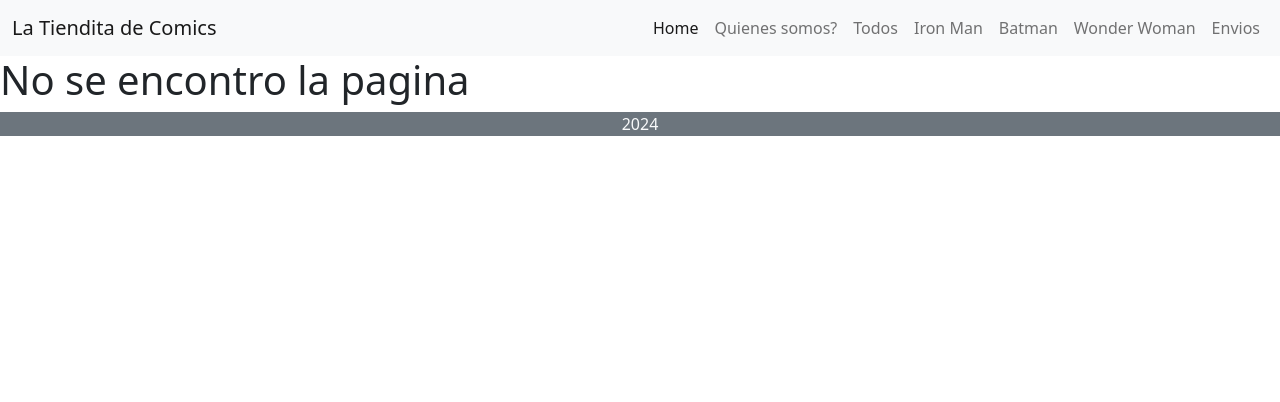
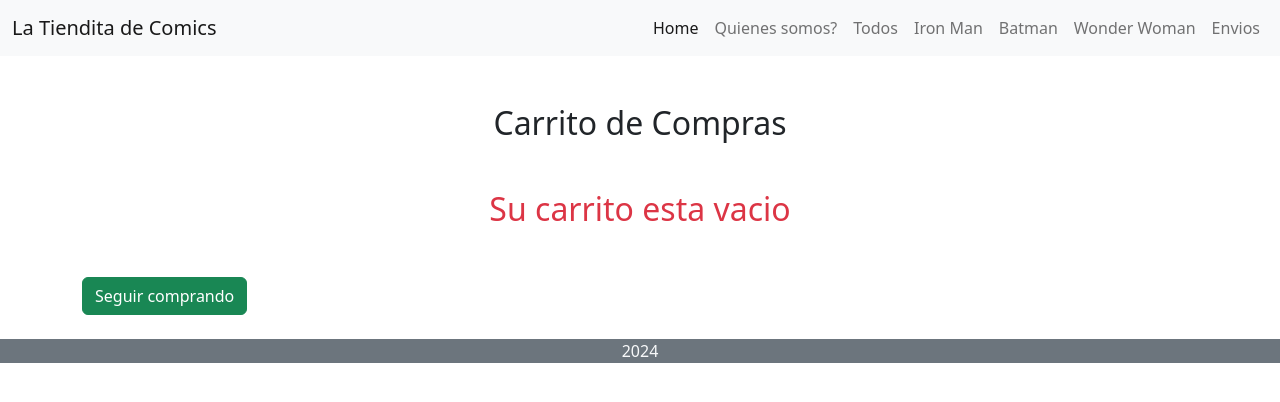
Before and after one commit to victor-villafane/DWM3AP, a PHP site: page /index.php?sec=carrito in a window 1280 px wide. Shown: the top 402 px of the page. Run offline with PHP 8.4, Linux system fonts and the light colour scheme.

Commit message:
Carrito de compras

```diff
--- /dev/null
+++ b/class/Carrito.php
@@ -0,0 +1,44 @@
+<?php
+
+class Carrito{
+    /**Agregar un item */
+    public function add_item(int $productoID, int $cantidad)
+    {
+        $item = (new Comic())->catalogo_x_id($productoID);
+        if($item){
+            $_SESSION['carrito'][$productoID] = [
+                "titulo" => $item->getTitulo(),
+                "portada" => $item->getPortada(),
+                "precio" => $item->getPrecio(),
+                "cantidad" => $cantidad
+            ];
+        }
+    }
+    /**Eliminar un item */
+    public function delete_item_carrito($id){
+        if( isset($_SESSION["carrito"][$id]) ){
+            unset($_SESSION["carrito"][$id]);
+        }
+    }
+    /**Devolver el carrito completo */
+    public function get_carrito() : array
+    {
+        if( isset($_SESSION["carrito"]) ){
+            return $_SESSION["carrito"];
+        }
+        return [];
+    }
+    /**Actualizar cantidades*/
+    public function update_carrito(array $cantidades){
+        foreach ($cantidades as $id => $cantidad) {
+            if( isset($_SESSION["carrito"][$id]) ){
+            $_SESSION["carrito"][$id]["cantidad"] = $cantidad;
+            }
+        }
+    }
+    /**Vaciar el carrito */
+    public function vaciar_carrito(){
+        $_SESSION["carrito"] = [];
+    }
+    /**Precio total*/
+}
--- a/class/Comic.php
+++ b/class/Comic.php
@@ -252,7 +252,7 @@ class Comic
         $conexion = (new Conexion())->getConexion();
         $query = "UPDATE `comics` SET `titulo` = '$titulo', `personaje_principal_id` = '$personaje', `guionista_id` ='$guionista', `artista_id` = '$artista', `serie_id` = '$serie', `volumen` = '$volumen', `publicacion` = '$publicacion', `origen` = '$origen', `editorial` = '$editorial', `bajada` = '$bajada',`precio` = '$precio' WHERE `comics`.`id` = $id";
 
-        echo $query;
+        // echo $query;
 
         $PDOStament = $conexion->prepare($query);
         $PDOStament->execute([
--- a/index.php
+++ b/index.php
@@ -34,6 +34,9 @@ $vistasValidas = [
     "404" => [
         "titulo" => "Pagina no encontrada"
     ],
+    "carrito" => [
+        "titulo" => "Carrito de compras"
+    ]
 
 ];
 
--- /dev/null
+++ b/views/carrito.php
@@ -0,0 +1,65 @@
+<?php
+
+
+$miCarrito = new Carrito();
+$items = $miCarrito->get_carrito();
+// echo "<pre>";
+// print_r($items);
+// echo "</pre>";
+?>
+
+<h1 class="text-center fs-2 my-5"> Carrito de Compras</h1>
+<div class="container my-4">
+    <?= (new Alerta())->get_alertas() ?>
+    <?php if( count($items) ){ ?>
+    <form action="admin/actions/update_carrito_acc.php">
+        <table class="table">
+            <thead>
+                <tr>
+                    <th scope="col" width="15%">Portada</th>
+                    <th scope="col">Datos del producto</th>
+                    <th scope="col" width="15%">Cantidad</th>
+                    <th class="text-end" scope=" col" width="15%">Precio Unitario</th>
+                    <th class="text-end" scope="col" width="15%">Subtotal</th>
+                    <th class="text-end" scope="col" width="10%"></th>
+                </tr>
+            </thead>
+            <tbody>
+                <?php foreach ($items as $id => $item) { ?>
+                    <tr>
+                        <td><img src="img/covers/<?= $item["portada"] ?>" alt="Imagen ilustrativa <?= $item["portada"] ?>" class="img-fluid rounded shadow-sm"></td>
+                        <td class="align-middle">
+                            <h2 class="h5"><?= $item['titulo'] ?></h2>
+                        </td>
+                        <td class="align-middle">
+                            <label for="c_<?= $id ?>">Cantidad</label>
+                            <input type="number" value="<?= $item["cantidad"] ?>" name="c[<?= $id ?>]">
+                        </td>
+                        <td class="text-end align-middle">
+                            <h2 class="h5 py-3"><?= $item['precio'] ?></h2>
+                        </td>
+                        <td class="text-end align-middle">
+                            <h2 class="h5 py-3"><?= $item['precio']*$item["cantidad"] ?></h2>
+                        </td>
+                        <td class="text-end align-middle">
+                            <a href="admin/actions/remove_item_acc.php?id=<?= $id ?>" class="btn btn-danger" >Eliminar</a>
+                        </td>
+                    </tr>
+                <?php } ?>
+            </tbody>
+        </table>
+
+        <div class="d-flex justify-content-end gap-2">
+            <button type="submit" class="btn btn-warning">Actualizar cantidades</button>
+            <a class="btn btn-success" href="index.php?sec=todosLosComics">Seguir comprando</a>
+            <a class="btn btn-danger" href="admin/actions/vaciar_carrito_acc.php">Vaciar Carrito</a>
+            <a class="btn btn-secondary" href="#">Finalizar Compra</a>
+        </div>
+
+    </form>
+    <?php } else{ ?>
+        <h2 class="text-center mb-5 text-danger">Su carrito esta vacio</h2>
+        <a class="btn btn-success" href="index.php?sec=todosLosComics">Seguir comprando</a>
+
+    <?php } ?>
+</div>
--- a/views/todosLosComics.php
+++ b/views/todosLosComics.php
@@ -3,9 +3,9 @@
     //$serieSeleccionada = $_GET["serie"];
     //$comics = catalogo_completo();
     $comics = ( new Comic() )->catalogo_completo();
-    echo "<pre>";
-    print_r($comics);
-    echo "</pre>";
+    // echo "<pre>";
+    // print_r($comics);
+    // echo "</pre>";
 
     //$comics = catalogo_x_personaje($productos, $serieSeleccionada);
     //echo $serieSeleccionada;
```
Also changed, not shown: admin/actions/add_item_acc.php (added, +9 -0 lines), admin/actions/remove_item_acc.php (added, +10 -0 lines), admin/actions/update_carrito_acc.php (added, +12 -0 lines), admin/actions/vaciar_carrito_acc.php (added, +7 -0 lines), views/comic.php (+10 -1 lines).
